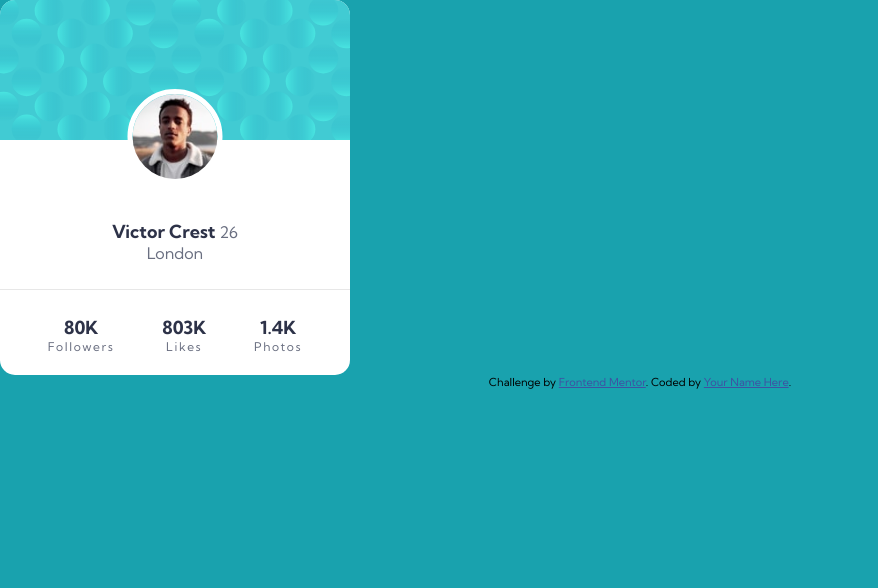
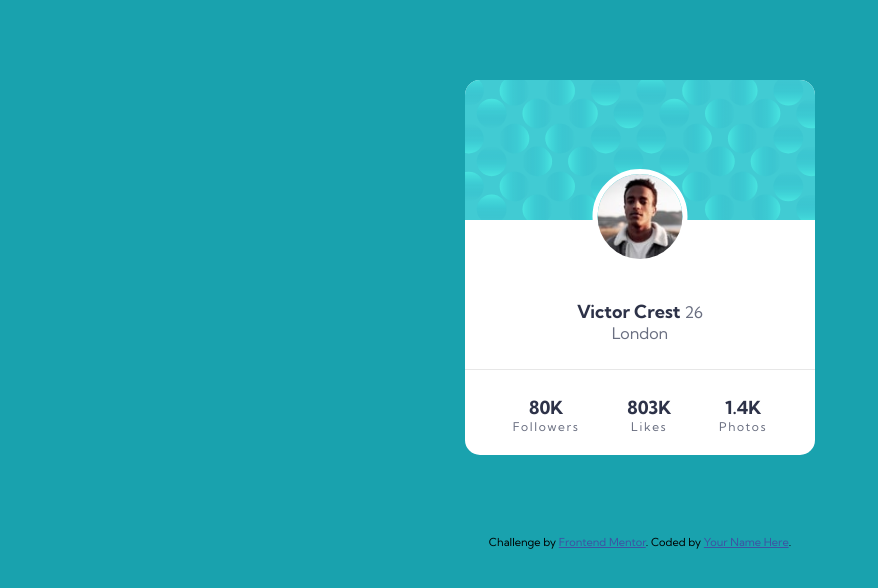
Before and after one commit to Neomill/profile-card-component-solution, a plain HTML site: page index.html in a window 1280 px wide. Shown: the whole page, without its empty margins (0-878 px from the left). Drawn offline with Linux system fonts and the light colour scheme.

Commit message:
bug fix portrait mode

```diff
--- a/scss/_card.scss
+++ b/scss/_card.scss
@@ -5,6 +5,9 @@
     height: 375px;
     width: 90%;
     max-width: 350px;
+    min-width: 300px;
+
+    margin: 10vh 2vw;
 
     background-color: white;
     overflow: hidden;
--- a/scss/main.scss
+++ b/scss/main.scss
@@ -8,6 +8,21 @@
 @import url('https://fonts.googleapis.com/css2?family=Kumbh+Sans:wght@400;700&display=swap');
 
 body{
+    height: inherit;
     background-color: $dark-cyan;
     font-family: 'Kumbh Sans', sans-serif;
 }
+
+main{
+    height: inherit;
+    min-height: 100%;
+    display: flex;
+    justify-content: center;
+    align-items: center;
+}
+
+.attribution{
+    position: relative;
+    text-align: center;
+    bottom: 0;
+}
```
Also changed, not shown: dist/css/main.css, 1 other file.
